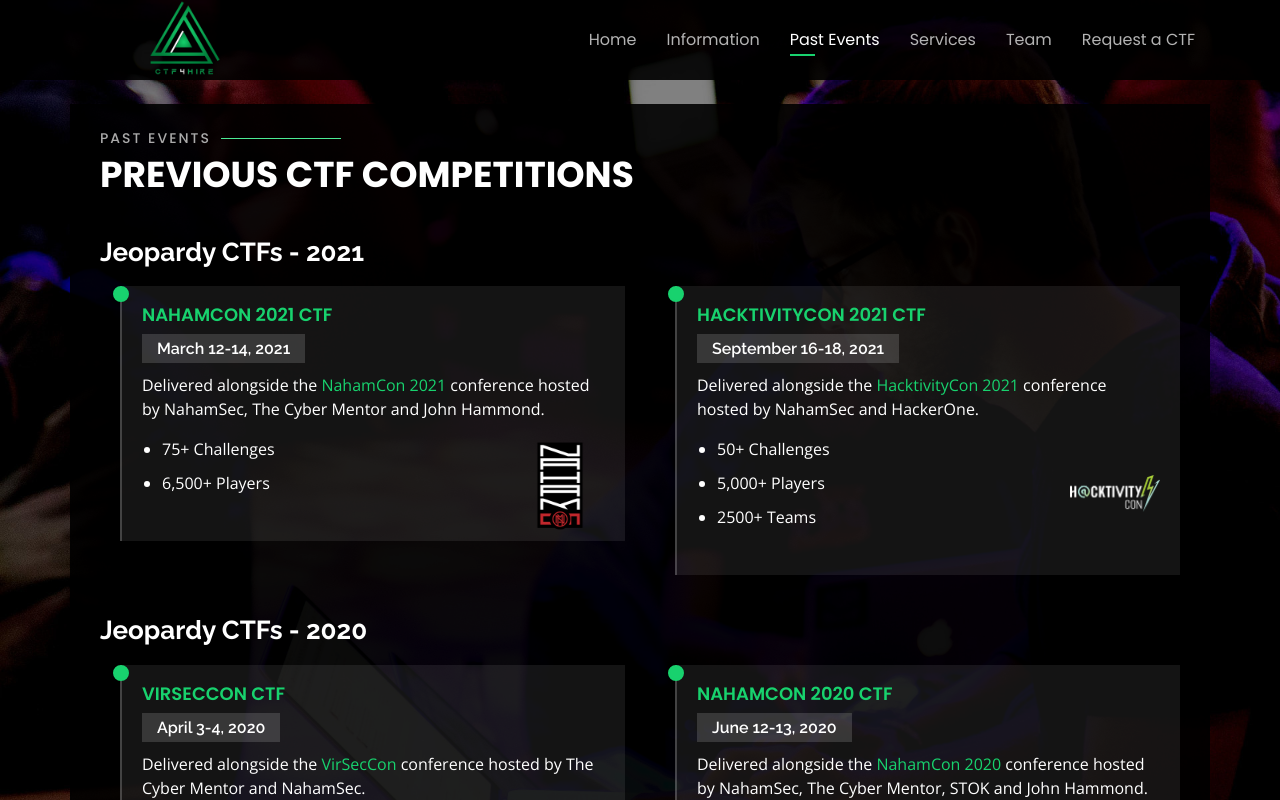
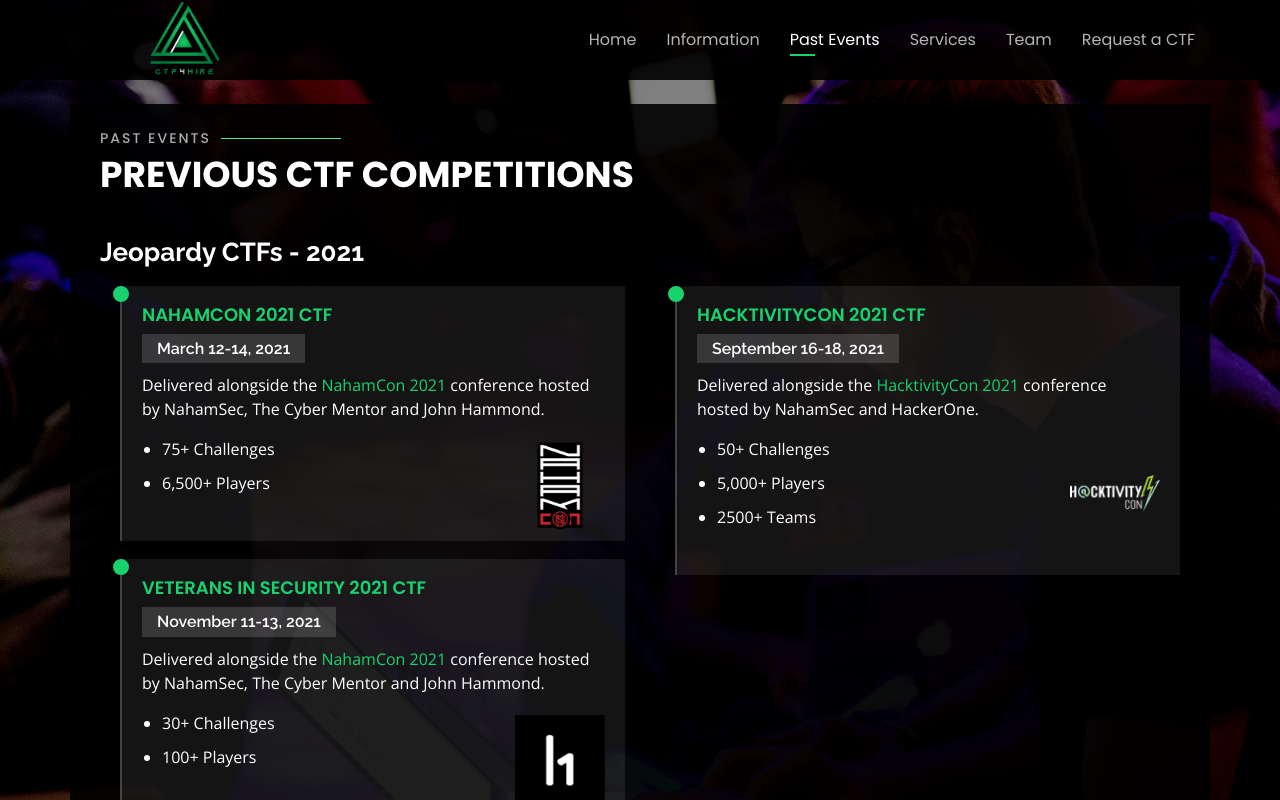
Before and after one commit to JustHackingCo/public-website, a React (Create React App) app: page /events in a window 1280 px wide. Shown: the top 800 px of the page. Built offline with nearby package versions, Linux system fonts and the light colour scheme.

Commit message:
Veteran ctf 2021 details added

```diff
--- a/src/pages/PastEvents.js
+++ b/src/pages/PastEvents.js
@@ -32,6 +32,15 @@
                                     <li>6,500+ Players</li>
                                 </ul>
                                 <a href="https://nahamcon.splashthat.com/" target="_blank" rel="noreferrer"><img src={nahamcon} alt="NahamCon Logo"/></a>
+                            </EventCard>
+
+                            <EventCard name="Veterans in Security 2021 CTF" date="November 11-13, 2021" link="#">
+                                <p>Delivered alongside the <a href="https://www.hackerone.com/events/veterans-security-community-day" target="_blank" rel="noreferrer">NahamCon 2021</a> conference hosted by NahamSec, The Cyber Mentor and John Hammond.</p>
+                                <ul>
+                                    <li>30+ Challenges</li>
+                                    <li>100+ Players</li>
+                                </ul>
+                                <a href="https://www.hackerone.com/events/veterans-security-community-day" target="_blank" rel="noreferrer"><img src={hackerone} alt="NahamCon Logo"/></a>
                             </EventCard>
 
                         </Col>
```
